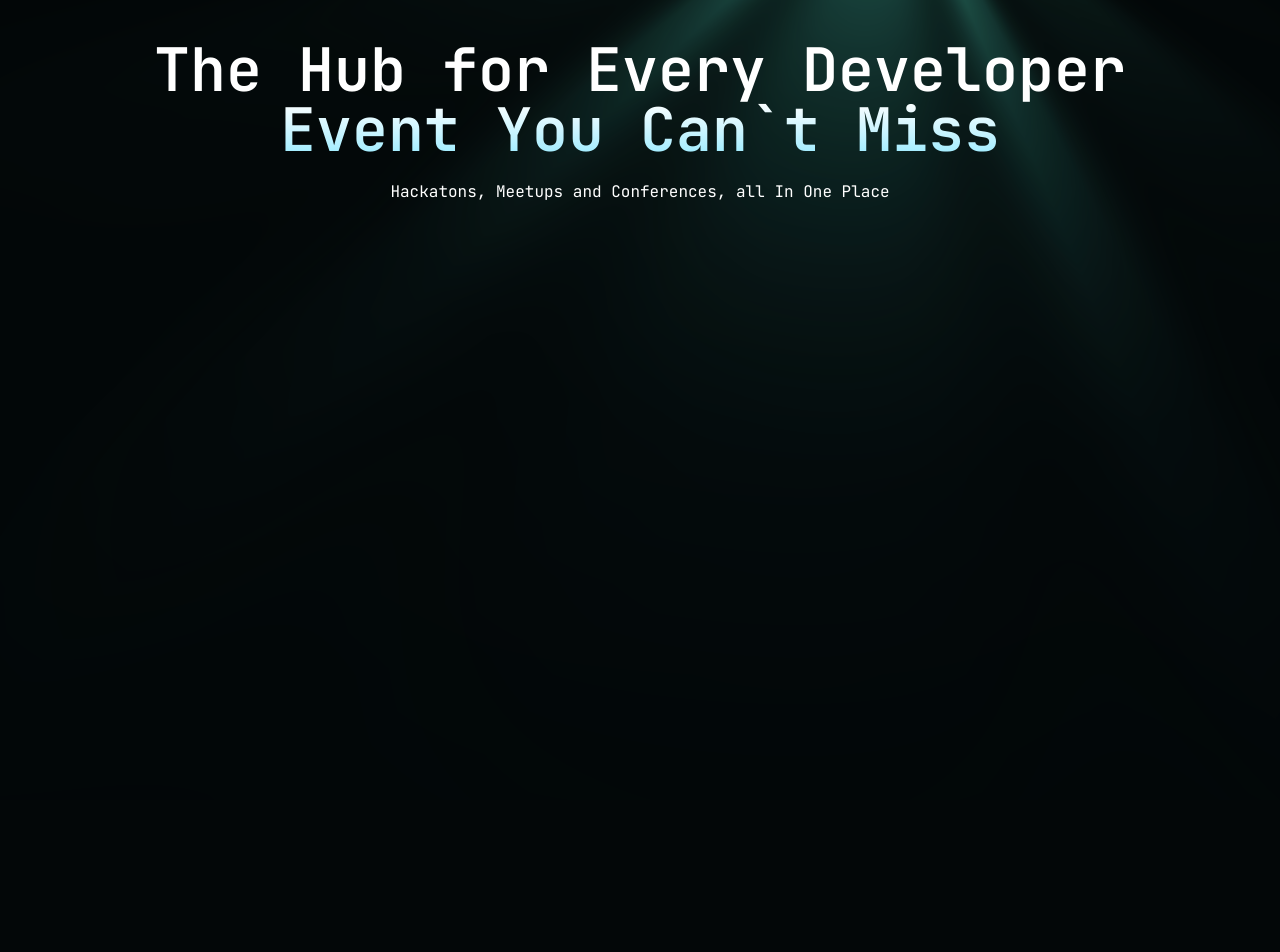
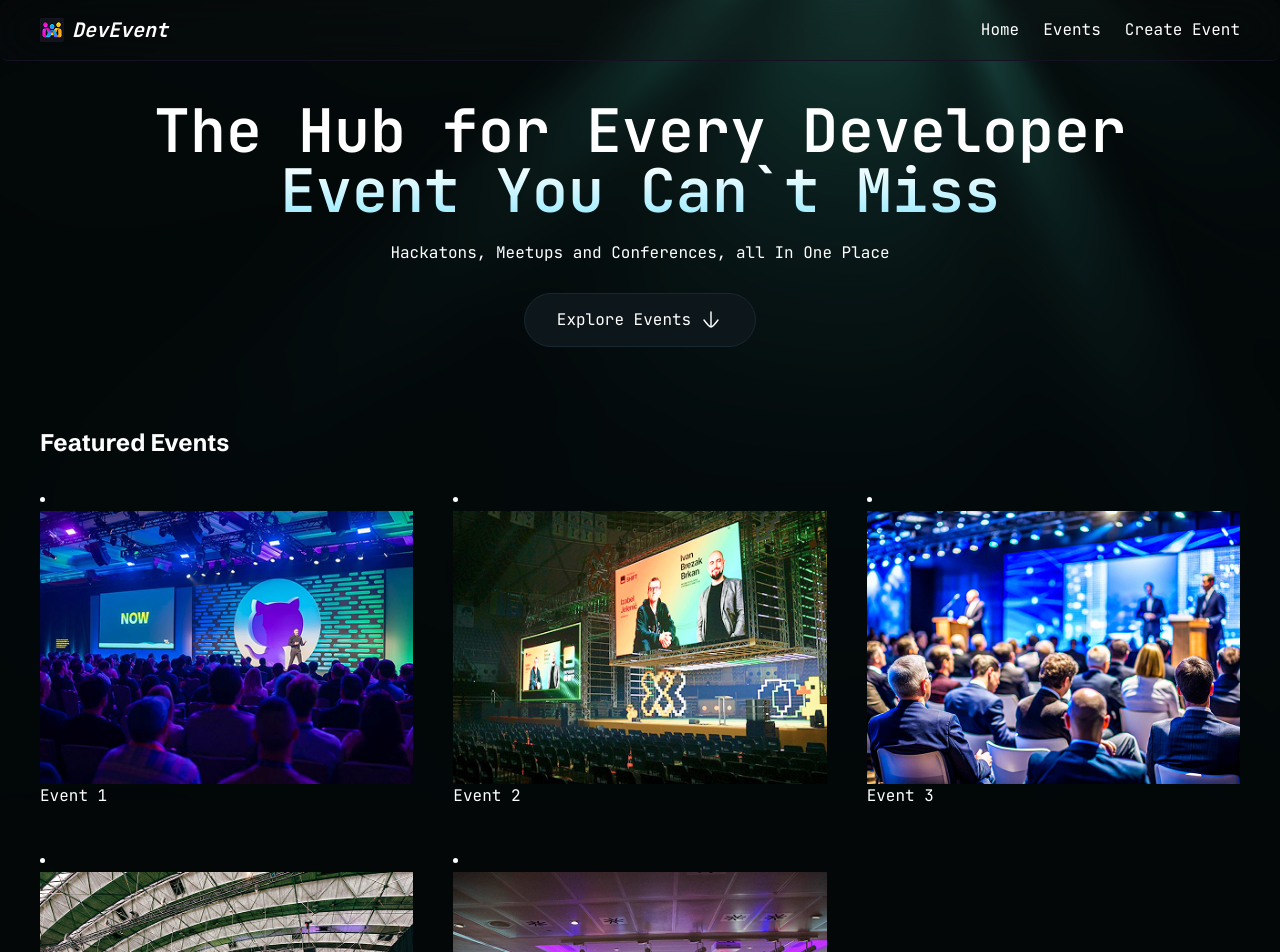
Before and after one commit to It-shahin/nextjs-platform1, a Next.js app: page / in a window 1280 px wide. Shown: the top 952 px of the page. Before the commit the page ends 800 px from the top, so only its background shows below. Built offline with nearby package versions, Linux system fonts and the light colour scheme; a web font is replaced by a local one.

Commit message:
a portion of the home page

```diff
--- /dev/null
+++ b/app/components/EventCard.tsx
@@ -0,0 +1,17 @@
+import Link from "next/link";
+import Image from "next/image";
+
+interface Props{
+    title: string;
+    image: string;
+}
+const EventCard = ({ title, image }: Props) => {
+  return (
+    <Link href={`/events`} className="event-card">
+      <Image src={image} alt={title} width={410} height={300} className="poster" />
+      <p className="title">{title}</p>
+    </Link>
+  )
+}
+
+export default EventCard
--- /dev/null
+++ b/app/components/Navbar.tsx
@@ -0,0 +1,23 @@
+import Link from "next/link";
+import Image from "next/image";
+
+const Navbar = () => {
+  return (
+    <header>
+      <nav>
+        <Link href='/' className="logo">
+            <Image src="/icons/logo.png" alt="logo" width={24} height={24} />
+            <p>DevEvent</p>
+        </Link>
+
+        <ul>
+            <Link href="/">Home</Link>
+            <Link href="/">Events</Link>
+            <Link href="/">Create Event</Link>
+        </ul>
+      </nav>
+    </header>
+  )
+}
+
+export default Navbar
--- a/app/layout.tsx
+++ b/app/layout.tsx
@@ -3,6 +3,7 @@ import { Schibsted_Grotesk, Martian_Mono, JetBrains_Mono } from "next/font/googl
 import "./globals.css";
 import { cn } from "@/lib/utils";
 import LightRays from './components/LightRays';
+import Navbar from "./components/Navbar";
 
 const jetbrainsMono = JetBrains_Mono({subsets:['latin'],variable:'--font-mono'});
 
@@ -32,6 +33,9 @@ export default function RootLayout({
       className={cn("h-full", "antialiased", schibstedGrotesk.variable, martianMono.variable, "font-mono", jetbrainsMono.variable)}
     >
       <body className="min-h-full flex flex-col">
+
+        <Navbar />
+
           <div className="absolute inset-0 top-0 z-[-1] min-h-screen">
                 <LightRays
                 raysOrigin="top-center-offset"
--- a/app/page.tsx
+++ b/app/page.tsx
@@ -1,4 +1,14 @@
 import React from 'react'
+import ExploreBtn from '../components/ExploreBtn'
+import EventCard from './components/EventCard'
+
+const events = [
+  {image: '/images/event1.png', title: 'Event 1'},
+  {image: '/images/event2.png', title: 'Event 2'},
+  {image: '/images/event3.png', title: 'Event 3'},
+  {image: '/images/event4.png', title: 'Event 4'},
+  {image: '/images/event5.png', title: 'Event 5'},
+]
 
 const page = () => {
   return (
@@ -7,6 +17,20 @@ const page = () => {
         The Hub for Every Developer <br/> Event You Can`t Miss
       </h1>
       <p className="text-center mt-5">Hackatons, Meetups and Conferences, all In One Place</p>
+
+      <ExploreBtn />
+
+      <div className="mt-20 space-y-7">
+        <h3>Featured Events</h3>
+
+        <ul className="events">
+          {events.map((event) => (
+            <li key={event.title} className="event">
+              <EventCard title={event.title} image={event.image} />
+            </li>
+          ))}
+        </ul>
+      </div>
     </section>
   )
 }
--- /dev/null
+++ b/components/ExploreBtn.tsx
@@ -0,0 +1,16 @@
+'use client';
+import Image from "next/image";
+
+const ExploreBtn = () => {
+  return (
+    <button type="button" id="explore-btn" className="mt-7 mx-auto" onClick={() => console.log('Explore clicked!')}>
+        <a href="#events">
+            Explore Events
+            <Image src="/icons/arrow-down.svg" alt="arrow-down" width={24} height={24} />
+        </a>
+    </button>
+
+  )
+}
+
+export default ExploreBtn
```
